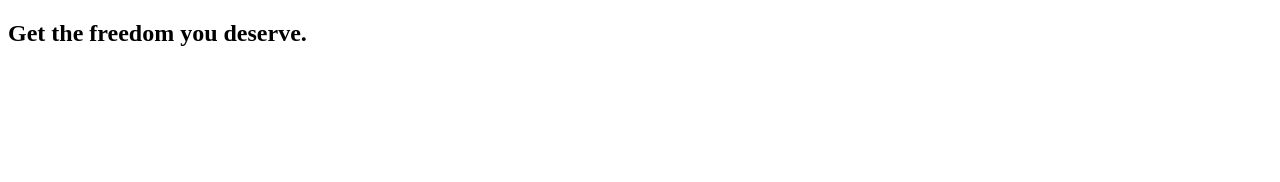
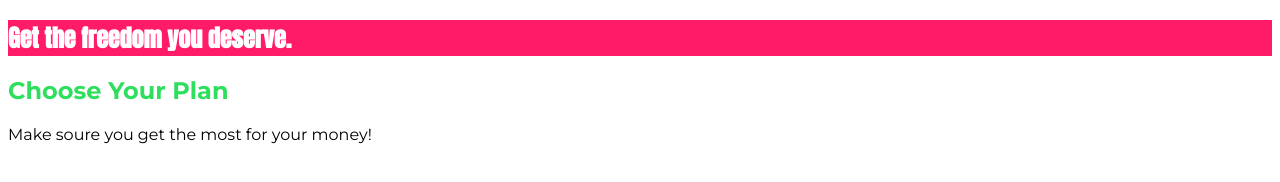
Before and after one commit to GyorgyFerenc/Studies, a plain HTML site: page css_udemy/getting_started/index.html in a window 1280 px wide. Drawn offline with Linux system fonts and the light colour scheme.

Commit message:
css-udemy

```diff
--- a/css_udemy/getting_started/index.html
+++ b/css_udemy/getting_started/index.html
@@ -1,19 +1,26 @@
 <!DOCTYPE html>
 <html lang="en">
-
     <head>
         <meta charset="UTF-8">
         <meta http-equiv="X-UA-Compatible" content="ie=edge">
         <title>uHost</title>
         <link rel="shortcut icon" href="favicon.png">
+        <link rel="preconnect" href="https://fonts.googleapis.com">
+        <link rel="preconnect" href="https://fonts.gstatic.com" crossorigin>
+        <link href="https://fonts.googleapis.com/css2?family=Anton&display=swap" rel="stylesheet">
+        <link href="https://fonts.googleapis.com/css?family=Montserrat:400,700" rel="stylesheet">
+        <link rel="stylesheet" href="main.css">
     </head>
 
     <body>
         <main>
-        <section>
+            <section id="product-overview">
                 <h1>Get the freedom you deserve.</h1>
+            </section>
+            <section id="plans">
+                <h1 class="section-title">Choose Your Plan</h1>
+                <p>Make soure you get the most for your money!</p>
             </section>
         </main>
     </body>
-
 </html>
--- /dev/null
+++ b/css_udemy/getting_started/main.css
@@ -0,0 +1,16 @@
+body{
+    font-family: "Montserrat", sans-serif;
+}
+
+#product-overview {
+    background: #ff1b68;
+}
+
+.section-title {
+    color: #2ddf5c;
+}
+
+#product-overview h1 {
+    color: white;
+    font-family: "Anton", sans-serif;
+}
```
Lines whose indentation alone changed are shown as unchanged.
